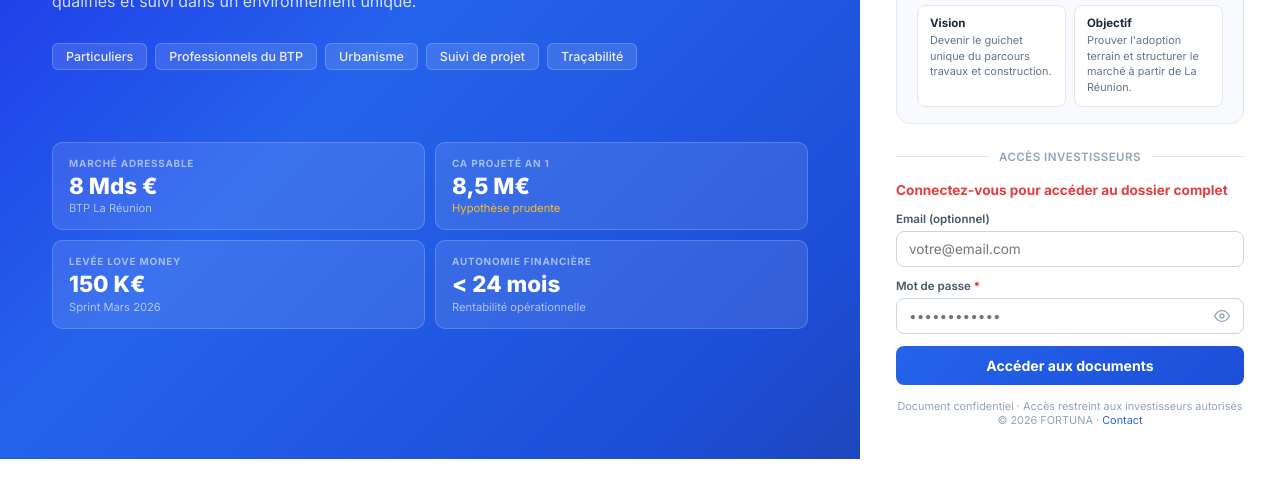
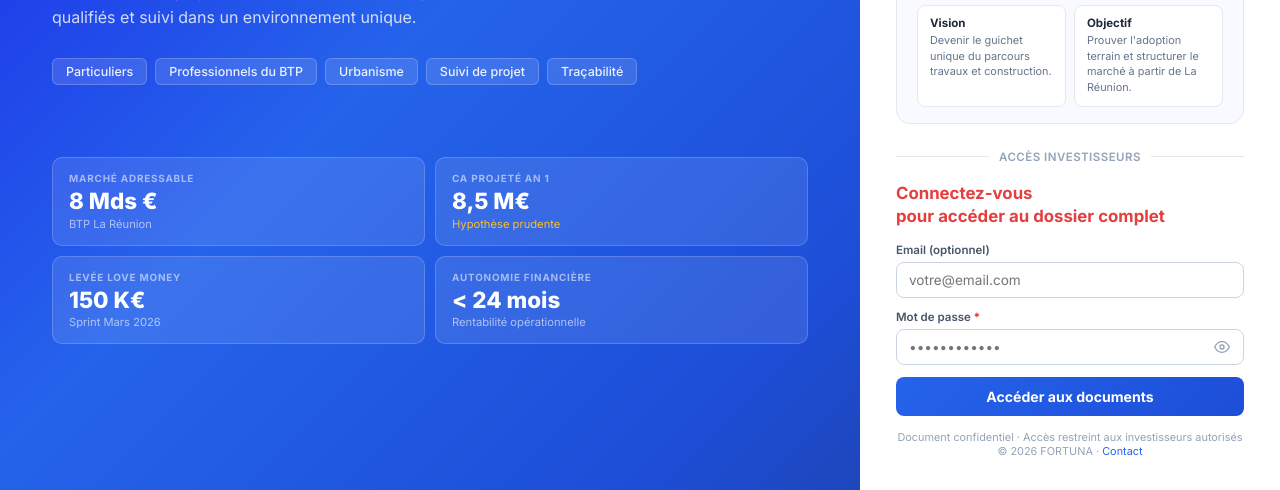
Before and after one commit to passerelle-services/fortuna-investor-portal, a website: page public/index.html in a window 1280 px wide. Shown: the part 434-924 px from the top of the page. Before the commit the page ends 893 px from the top, so only its background shows below. Drawn offline with Linux system fonts and the light colour scheme.

Commit message:
Style: login title sur 2 lignes, taille augmentée

```diff
--- a/public/index.html
+++ b/public/index.html
@@ -267,10 +267,11 @@
     }
 
     .login-title {
-      font-size: .85rem;
+      font-size: 1.05rem;
       font-weight: 700;
       color: #1e293b;
       margin-bottom: 14px;
+      line-height: 1.4;
     }
 
     .form-group { margin-bottom: 12px; }
@@ -465,7 +466,7 @@
     <div class="login-divider"><span>ACCÈS INVESTISSEURS</span></div>
 
     <!-- Login form -->
-    <div class="login-title" style="color:#e53e3e;">Connectez-vous pour accéder au dossier complet</div>
+    <div class="login-title" style="color:#e53e3e;">Connectez-vous<br>pour accéder au dossier complet</div>
 
     <form id="loginForm" autocomplete="off">
       <div class="form-group">
```
